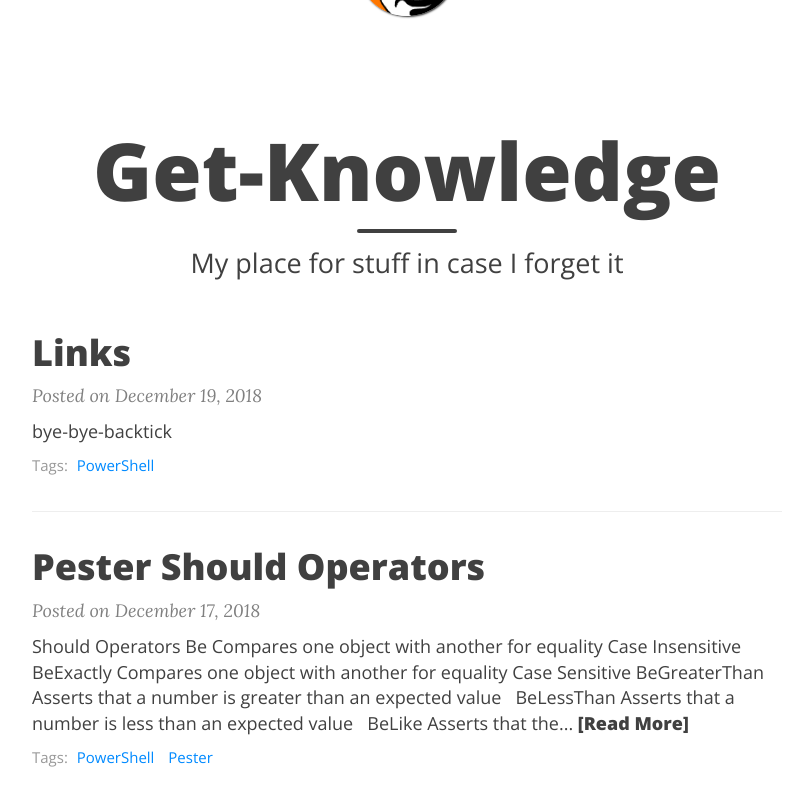
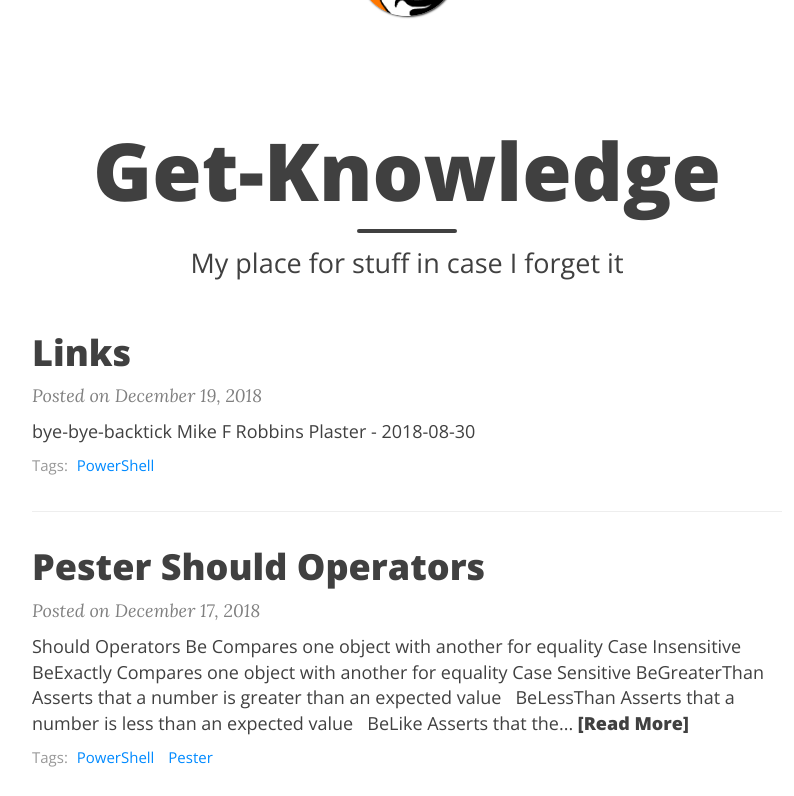
Before and after one commit to brianmccarty/brianmccarty.github.io, a Jekyll site: the page built from index.html, in a window 1280 px wide and 900 px high, cut to the strip 104-900 px from the top of the window. Shown: the whole strip, without its empty margins (233-1027 px from the left). Built offline with Jekyll 4.4.1, drawn with Linux system fonts in a browser that asks for light colours; nearby versions of some CDN libraries; the list of posts is cut into pages by our own code.

Commit message:
adding mikefrobbins link

```diff
--- a/_posts/2018-12-19-links.md
+++ b/_posts/2018-12-19-links.md
@@ -6,3 +6,5 @@
 ---
 
 [bye-bye-backtick](https://get-powershellblog.blogspot.com/2017/07/bye-bye-backtick-natural-line.html)
+
+[Mike F Robbins Plaster - 2018-08-30](https://mikefrobbins.com/2018/08/30/powershell-script-module-design-plaster-template-for-creating-modules/)
```
